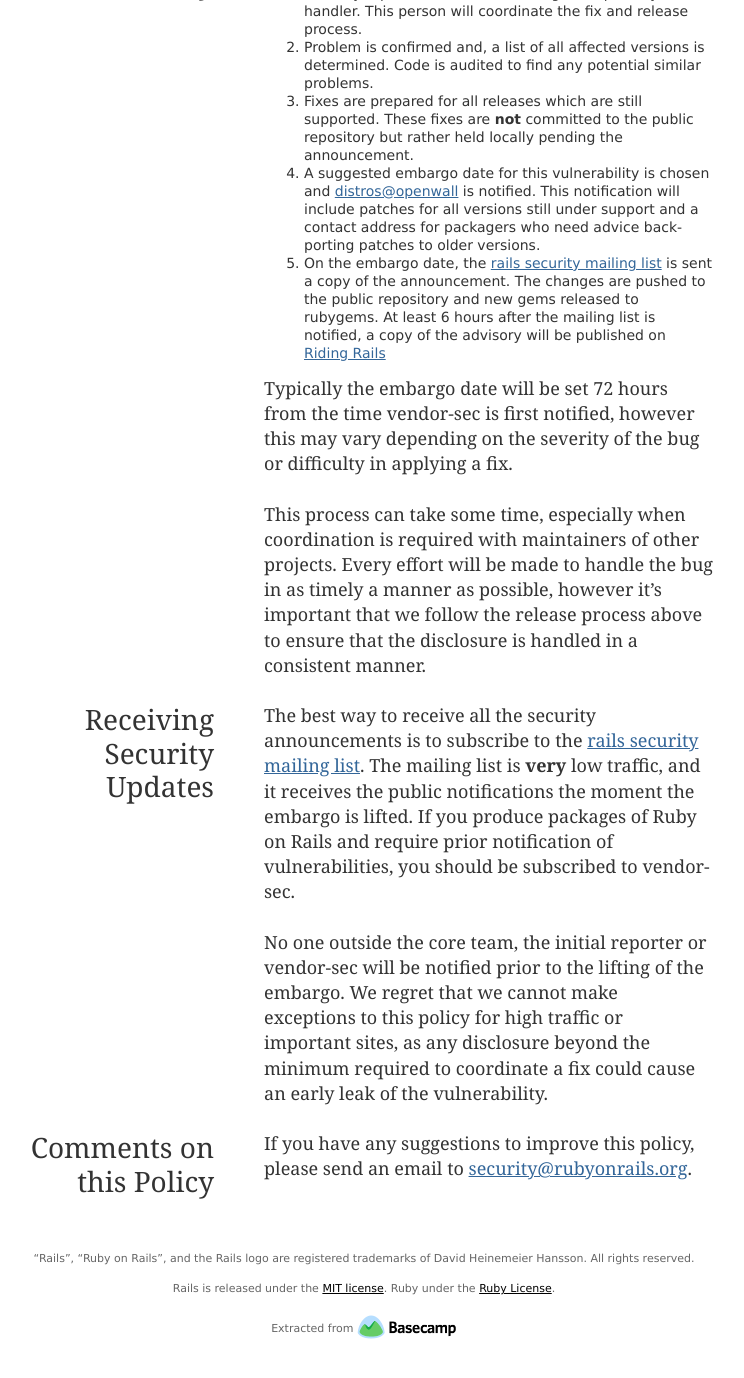
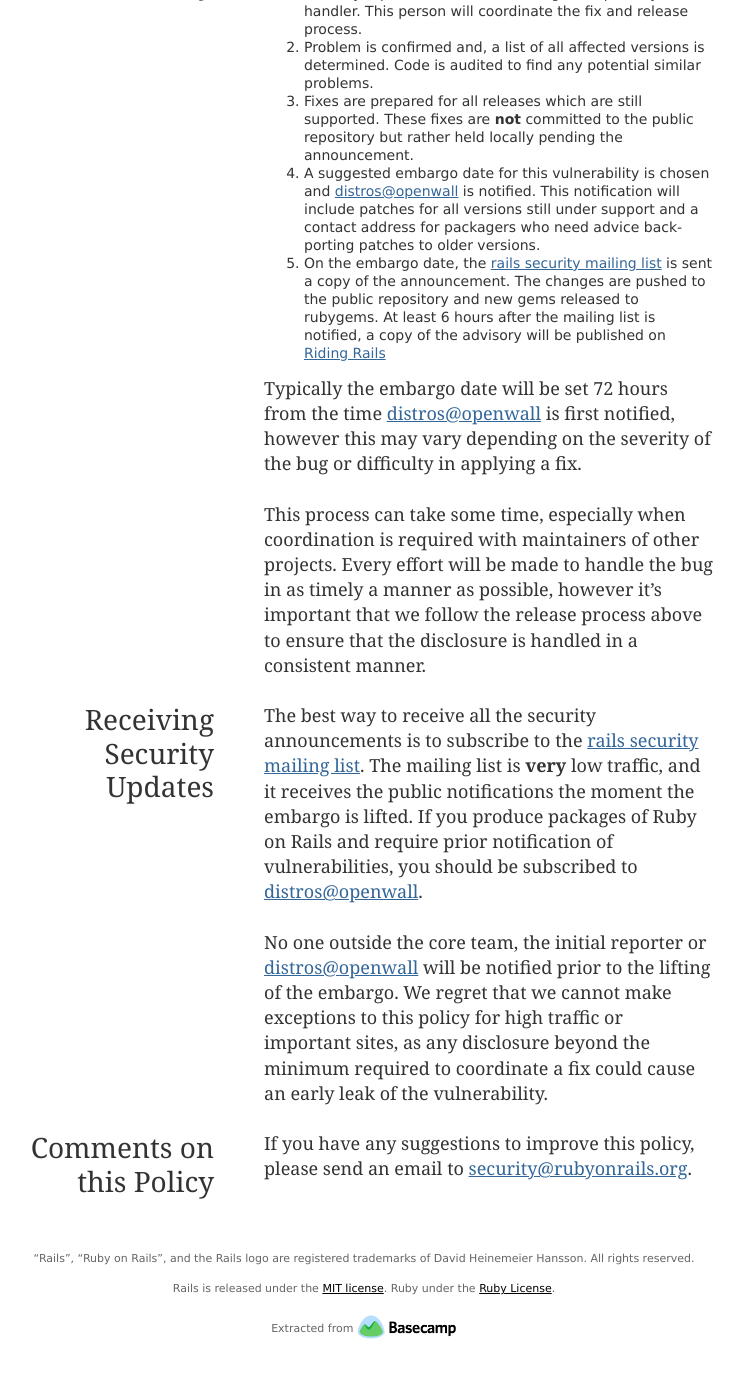
Before and after one commit to rails/homepage-2011, a Jekyll site: the page built from security/index.html, in a window 1280 px wide and 1400 px high, scrolled down 2122 px. Shown: the top 1378 px of the window, without its empty margins (276-1020 px from the left). Built offline with Jekyll 4.4.1, drawn with Linux system fonts in a browser that asks for light colours; nearby versions of some CDN libraries.

Commit message:
s/vendor-sec/distros@openwall/

```diff
--- a/security/index.html
+++ b/security/index.html
@@ -144,7 +144,8 @@
     	</ol>
 
     	<p>
-        Typically the embargo date will be set 72 hours from the time vendor-sec
+        Typically the embargo date will be set 72 hours from the time
+        <a href="http://oss-security.openwall.org/wiki/mailing-lists/distros">distros@openwall</a>
         is first notified, however this may vary depending on the severity of the bug
         or difficulty in applying a fix.
       </p>
@@ -169,11 +170,14 @@
         mailing list</a>. The mailing list is <strong>very</strong> low traffic, and
         it receives the public notifications the moment the embargo is lifted. If you
         produce packages of Ruby on Rails and require prior notification of vulnerabilities,
-        you should be subscribed to vendor-sec.
+        you should be subscribed to
+        <a href="http://oss-security.openwall.org/wiki/mailing-lists/distros">distros@openwall</a>.
       </p>
 
     	<p>
-        No one outside the core team, the initial reporter or vendor-sec will be notified
+        No one outside the core team, the initial reporter or
+        <a href="http://oss-security.openwall.org/wiki/mailing-lists/distros">distros@openwall</a>
+        will be notified
         prior to the lifting of the embargo. We regret that we cannot make exceptions to
         this policy for high traffic or important sites, as any disclosure beyond the
         minimum required to coordinate a fix could cause an early leak of the vulnerability.
```
